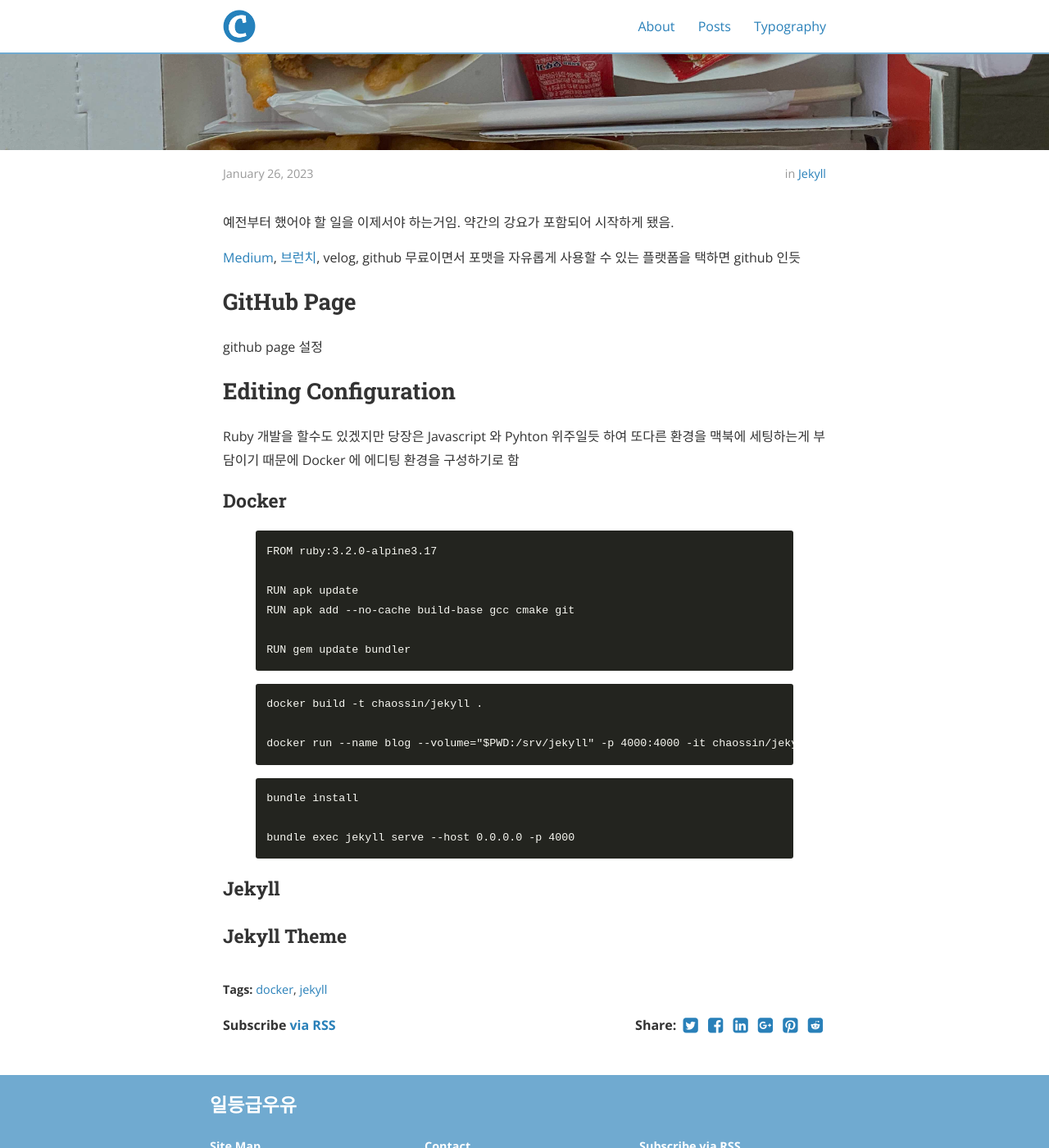
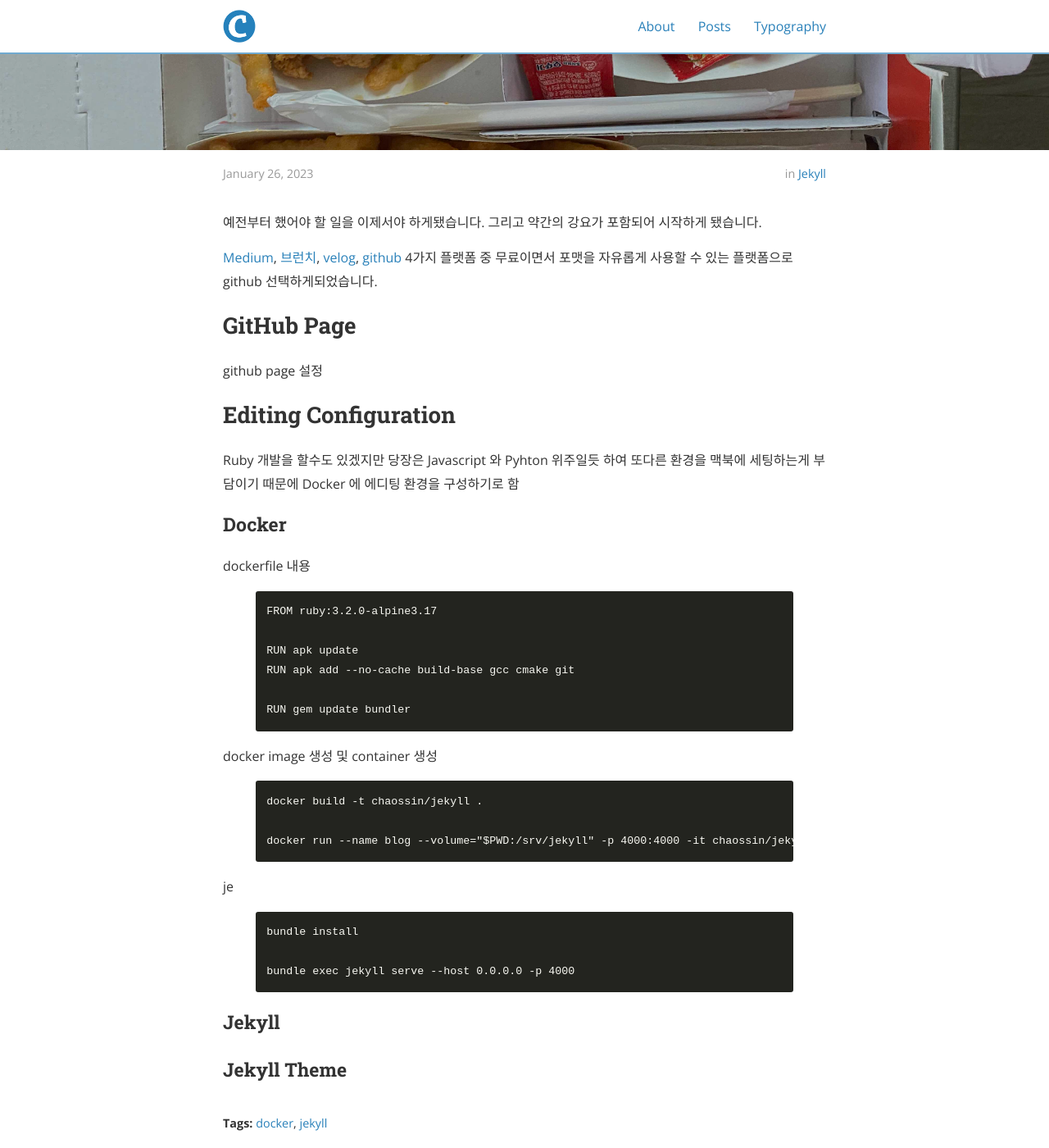
Before and after one commit to first-grade-milk/first-grade-milk.github.io, a Jekyll site: the page built from _posts/2023-02-10-blog-start.md, in a window 1280 px wide and 1400 px high, scrolled down 322 px. Shown: the whole window at 82% size. Built offline with Jekyll 4.4.1, drawn with Linux system fonts in a browser that asks for light colours; nearby versions of some CDN libraries.

```diff
--- a/_posts/2023-02-10-blog-start.md
+++ b/_posts/2023-02-10-blog-start.md
@@ -8,9 +8,9 @@
 cover: "/assets/chicken_01.jpg"
 ---
 
-예전부터 했어야 할 일을 이제서야 하는거임. 약간의 강요가 포함되어 시작하게 됐음.
+예전부터 했어야 할 일을 이제서야 하게됐습니다. 그리고 약간의 강요가 포함되어 시작하게 됐습니다.
 
-[Medium](https://medium.com/), [브런치](https://brunch.co.kr/), velog, github 무료이면서 포맷을 자유롭게 사용할 수 있는 플랫폼을 택하면 github 인듯
+[Medium](https://medium.com/), [브런치](https://brunch.co.kr/), [velog](https://velog.io/), [github](https://github.com/) 4가지 플랫폼 중 무료이면서 포맷을 자유롭게 사용할 수 있는 플랫폼으로 github 선택하게되었습니다.
 
 ## GitHub Page
 
@@ -22,6 +22,7 @@
 
 ### Docker
 
+dockerfile 내용
 {% highlight html %}
 FROM ruby:3.2.0-alpine3.17
 
@@ -31,12 +32,14 @@
 RUN gem update bundler
 {% endhighlight %}
 
+docker image 생성 및 container 생성
 {% highlight html %}
 docker build -t chaossin/jekyll .
 
 docker run --name blog --volume="$PWD:/srv/jekyll" -p 4000:4000 -it chaossin/jekyll
 {% endhighlight %}
 
+je
 {% highlight html %}
 bundle install
 
```
Also changed, not shown: 1 other file.
